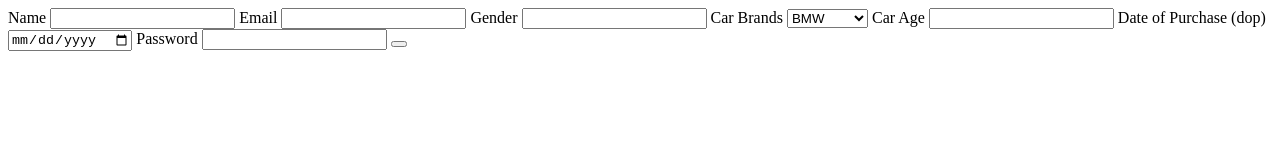
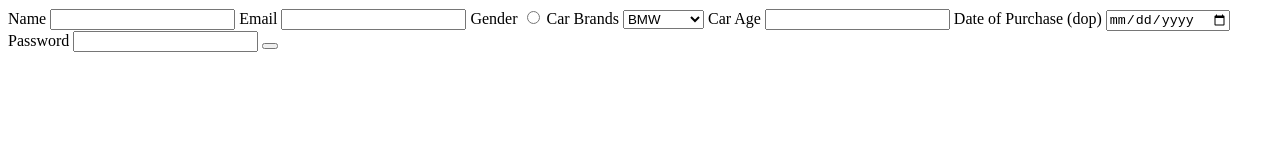
Before and after one commit to acciojob/car-insurance-form-ayushchauhan84, a website: page main.html in a window 1280 px wide. Drawn offline with Linux system fonts and the light colour scheme.

Commit message:
created a submission

```diff
--- a/main.html
+++ b/main.html
@@ -15,7 +15,7 @@
 		<input type="Email" id="email" required="Yes">
 
 		<label >Gender</label>
-		<input type="Radio Buttons" Required name="gender"  >
+		<input type="Radio" Required="Yes" name="gender" >
 
 		<label for="cars">Car Brands</label>
 		<select type="Dropdown (Options: BMW, Audi, Mercedez)" id="cars" required="Yes">
```
